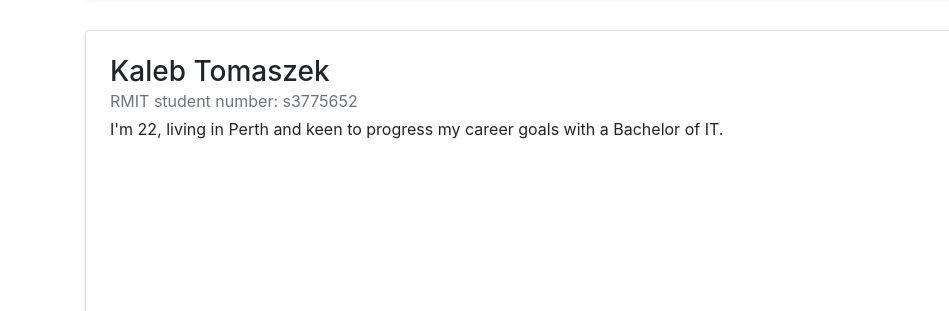
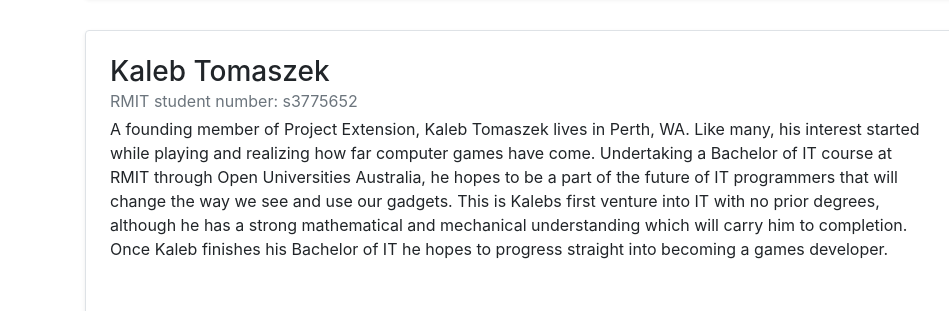
Before and after one commit to PeterJohn89/Assessment_2, a plain HTML site: page aboutus.html in a window 1280 px wide. Shown: the part 2032-2343 px from the top of the page, 0-949 px from the left. Drawn offline with nearby package versions, Linux system fonts and the light colour scheme; a script that the page names is missing.

Commit message:
edited personal bio

```diff
--- a/aboutus.html
+++ b/aboutus.html
@@ -128,7 +128,9 @@ Over the years Dylan has developed knowledge in IT gained by experience with fix
           <div class="col p-4 d-flex flex-column position-static">
             <h3 class="mb-0">Kaleb Tomaszek</h3>
             <div class="mb-1 text-muted">RMIT student number: s3775652</div>
-            <p class="card-text mb-auto">I'm 22, living in Perth and keen to progress my career goals with a Bachelor of IT.</p>
+            <p class="card-text mb-auto">A founding member of Project Extension, Kaleb Tomaszek lives in Perth, WA. Like many, his interest started while playing and realizing how far computer games have come. Undertaking a Bachelor of IT course at RMIT through Open Universities Australia, he hopes to be a part of the future of IT programmers that will change the way we see and use our gadgets. This is Kalebs first venture into IT with no prior degrees, although he has a strong mathematical and mechanical understanding which will carry him to
+
+completion. Once Kaleb finishes his Bachelor of IT he hopes to progress straight into becoming a games developer.</p>
             <a href="https://mkhurtz.github.io/Stellar/" class="stretched-link">Github Link</a>
           </div>
           <div class="col-auto d-none d-lg-block">
```
